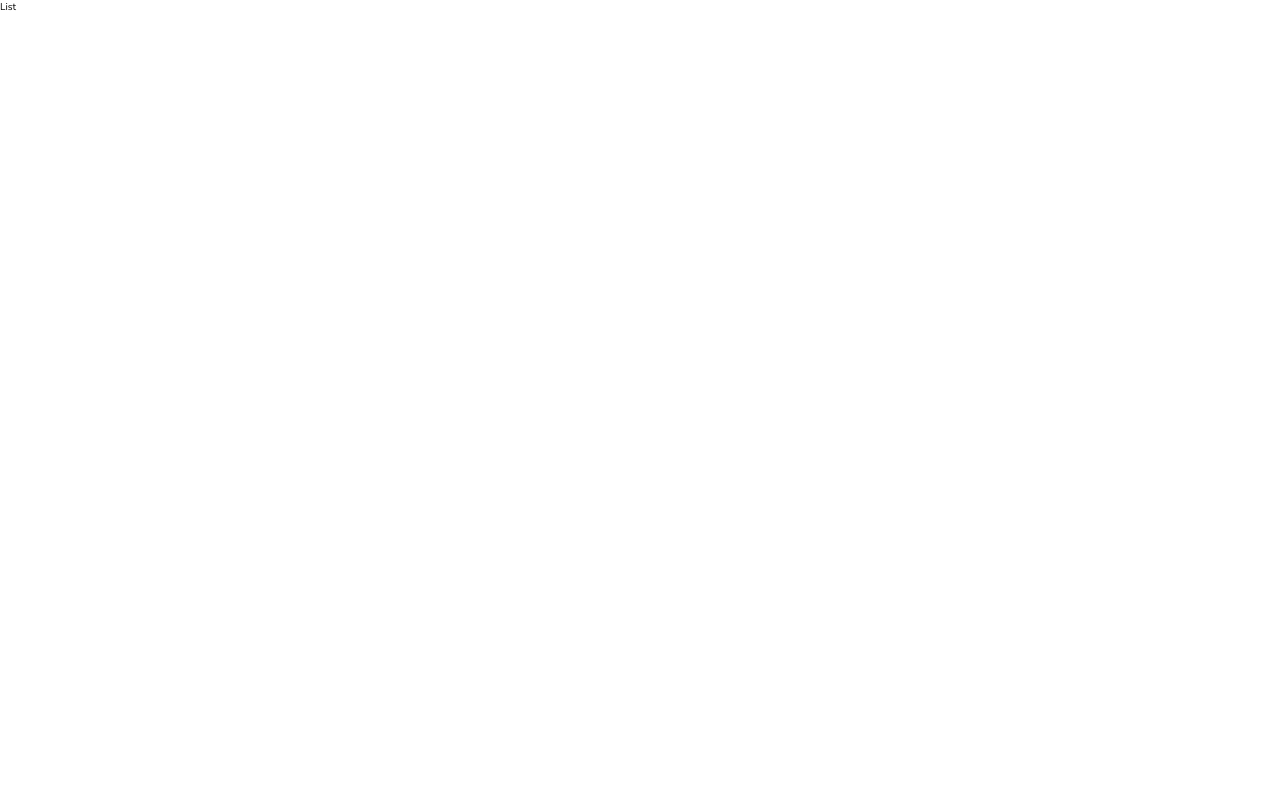
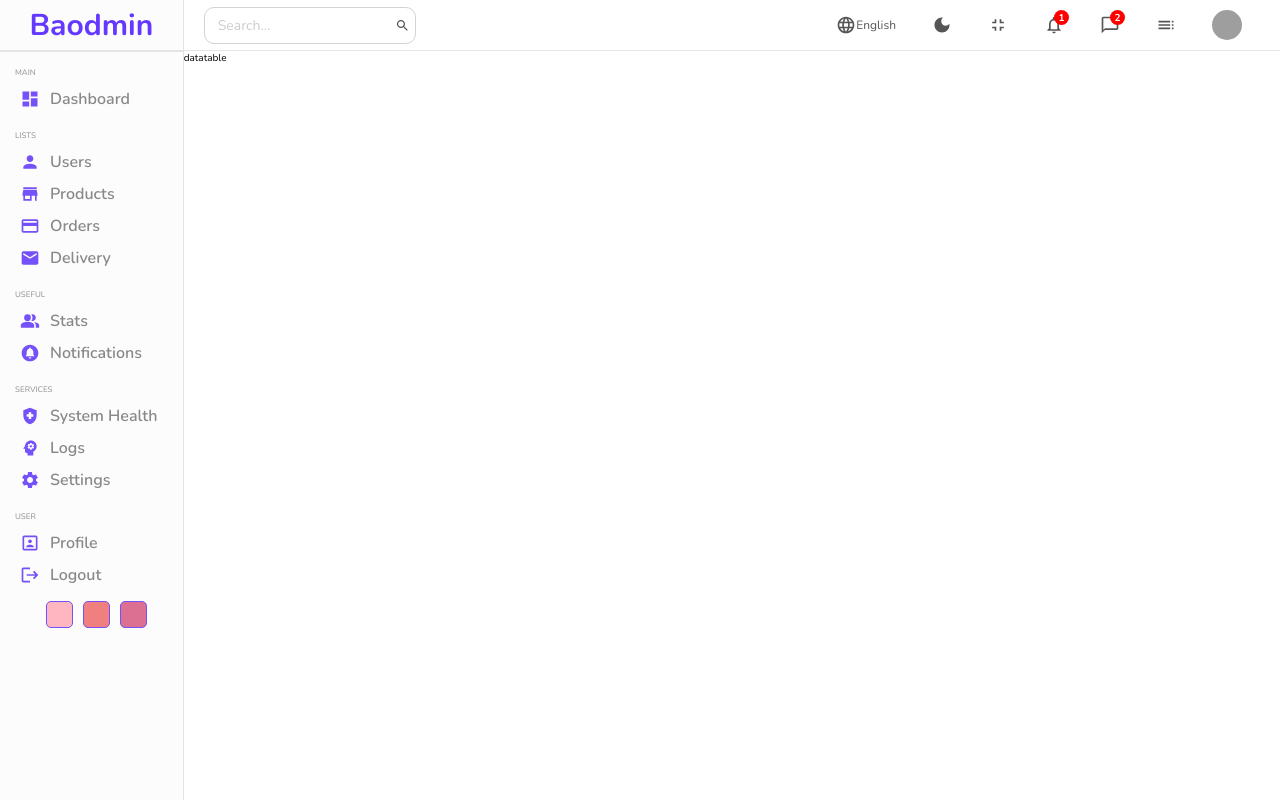
Before and after one commit to DevAnonitos/Dashboard_Reactjs, a React (Create React App) app: page /users in a window 1280 px wide. Built offline with nearby package versions, Linux system fonts and the light colour scheme; grey boxes are pictures that could not be loaded.

Commit message:
update-list#1

```diff
--- a/package.json
+++ b/package.json
@@ -7,6 +7,7 @@
     "@emotion/styled": "^11.10.5",
     "@mui/icons-material": "^5.10.9",
     "@mui/material": "^5.10.13",
+    "@mui/x-data-grid": "^5.17.12",
     "@testing-library/jest-dom": "^5.16.5",
     "@testing-library/react": "^13.4.0",
     "@testing-library/user-event": "^13.5.0",
--- a/src/components/Datatable/Datatable.jsx
+++ b/src/components/Datatable/Datatable.jsx
@@ -3,7 +3,9 @@
 
 const Datatable = () => {
   return (
-    <div>Datatable</div>
+    <div className='datatable'>
+
+    </div>
   )
 }
 
--- a/src/components/Datatable/datatable.scss
+++ b/src/components/Datatable/datatable.scss
@@ -0,0 +1,3 @@
+.datatable {
+
+}
--- a/src/pages/List/List.jsx
+++ b/src/pages/List/List.jsx
@@ -1,9 +1,17 @@
-import React from 'react'
-import './list.scss'
+import React from 'react';
+import './list.scss';
+import Sidebar from '../../components/Sidebar/Sidebar';
+import Navbar from '../../components/Navbar/Navbar';
 
 const List = () => {
   return (
-    <div>List</div>
+    <div className='list'>
+      <Sidebar />
+      <div className="listContainer">
+        <Navbar />
+        datatable
+      </div>
+    </div>
   )
 }
 
--- a/src/pages/List/list.scss
+++ b/src/pages/List/list.scss
@@ -0,0 +1,8 @@
+.list {
+    display: flex;
+    width: 100%;
+
+    .listContainer {
+        flex: 6;
+    }
+}
```
Also changed, not shown: src/components/Chart/Chart.jsx (line endings or trailing spaces), 1 other file (tests, documents, lock files or other folders).
